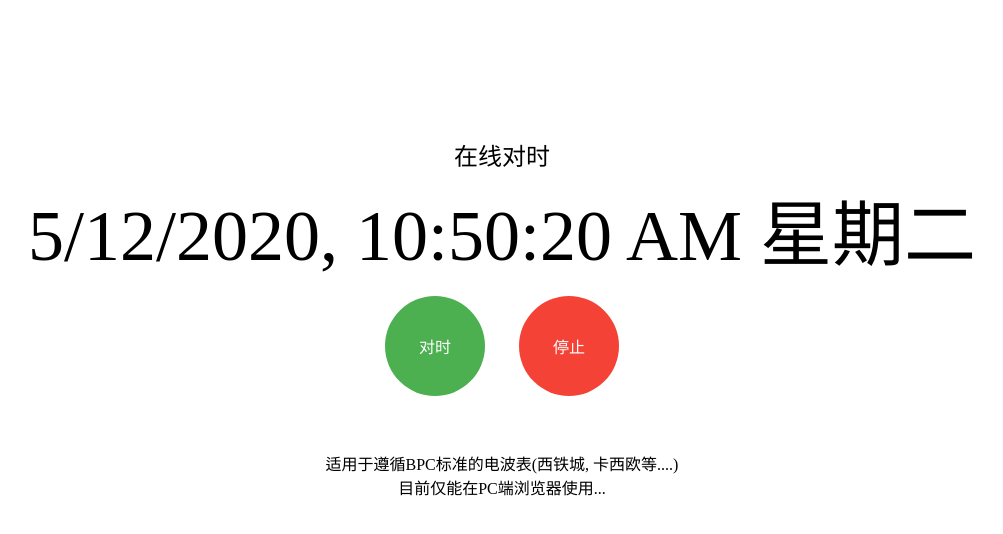
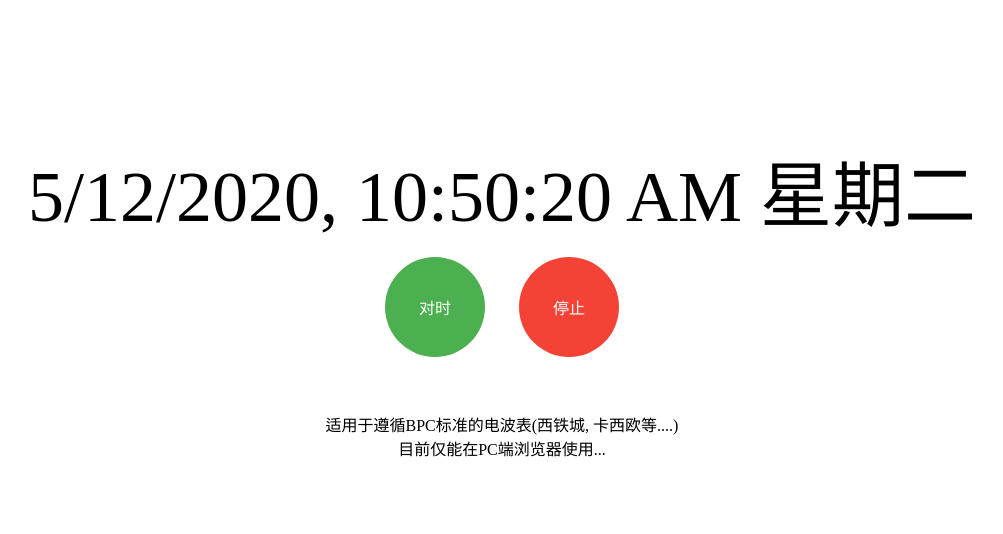
Before and after one commit to NileLion666/NileLion666.github.io, a plain HTML site: page index.html in a window 1280 px wide. Shown: the whole page, without its empty margins (138-1141 px from the left). Drawn offline with Linux system fonts and the light colour scheme.

Commit message:
删除多余的标题

```diff
--- a/index.html
+++ b/index.html
@@ -77,9 +77,6 @@ setInterval("document.getElementById('timeArea').innerHTML=new Date().toLocaleSt
 <body>
 	<table style="width: 100%; height: 100%; padding-top: 10%; padding-bottom: 10%;">
 	<tr>
-		<td valign="middle" align="center" ><div id="timeTitle">在线对时</div></td>
-	</tr>
-	<tr>
 		<td valign="middle" align="center">
 			<div id="timeArea"></div>
 			<div>
```
